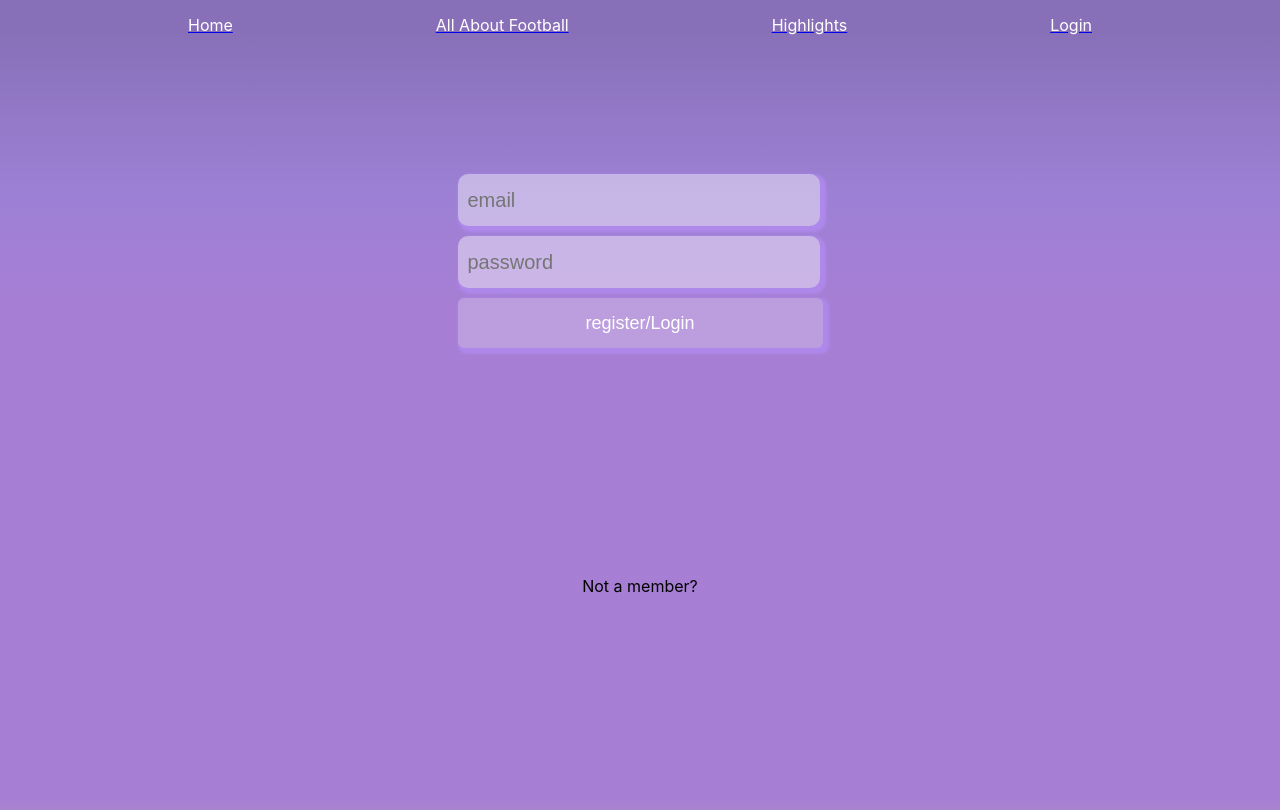
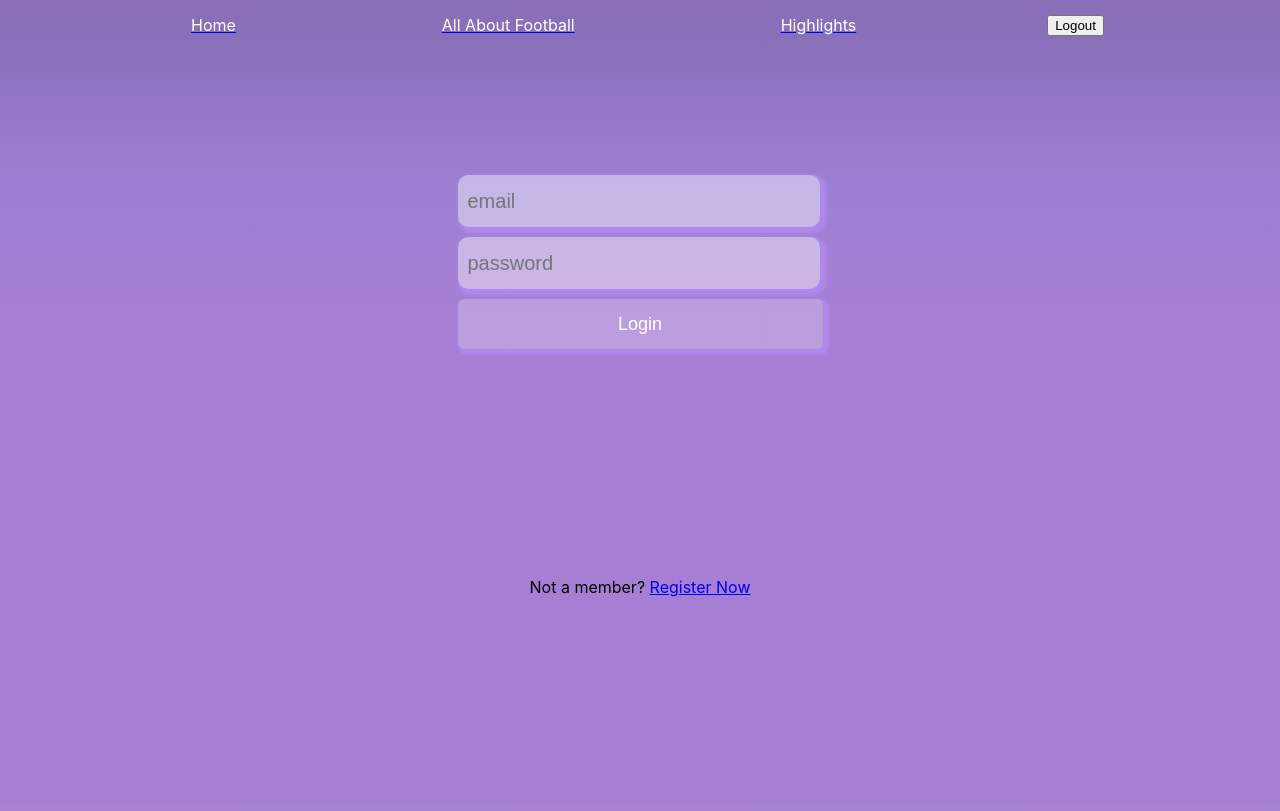
Before and after one commit to Ayush0054/football-social, a React (Vite) app: page /login in a window 1280 px wide. Built offline with nearby package versions, Linux system fonts and the light colour scheme; no server answers.

Commit message:
added login logut

```diff
--- a/src/App.jsx
+++ b/src/App.jsx
@@ -1,10 +1,8 @@
-import { useState } from 'react'
+import { useEffect, useState } from 'react'
 import { supabase } from './lib/client'
 // import { SupabaseClient } from '@supabase/supabase-js'
 import './App.css'
-// import Aaf from './components/aaf/aaf'
 import Navbar from './components/navbar/navbar'
-// import News from './components/highlights/highlights.jsx'
 import Highlights from './components/highlights/highlights.jsx'
 import Home from './components/home/home'
 import { Routes,Route } from 'react-router-dom'
@@ -13,19 +11,34 @@ import Login from './components/login/login'
 import Registration from './components/registeration/registration'
 function App() {
 
+ const [token, setToken] = useState(false)
+
+ if(token){
+   sessionStorage.setItem('token',JSON.stringify(token))
+ }
+
+ useEffect(() => {
+   if(sessionStorage.getItem('token')){
+     let data = JSON.parse(sessionStorage.getItem('token'))
+     setToken(data)
+   }
+
+ }, [])
   return (
     <div className="App">
 
      <Navbar/>
      <Routes>
         <Route path="/" element={ <Home/> } />
-        <Route path="highlights" element={ <Highlights/> } />
-        <Route path="post" element={ <Post/> } />
+      <Route path="/login" element={ <Login setToken={setToken} /> } />
+      <Route path="/register" element={ <Registration/> } />
       </Routes>
+      {token ?
       <Routes>
-      <Route path="/login" element={ <Login/> } />
-      <Route path="/register" element={ <Registration/> } />
+        <Route path="post" element={ <Post token={token} /> } />
+        <Route path="highlights" element={ <Highlights token={token} />  } />
      </Routes>
+     :""}
     </div>
   )
 }
--- a/src/components/login/login.jsx
+++ b/src/components/login/login.jsx
@@ -1,30 +1,41 @@
 import React, { useState } from 'react'
+import { Link, useNavigate } from 'react-router-dom';
 import { supabase } from '../../lib/client';
 import "./login.css"
-function Login() {
+function Login({setToken}) {
+  let navigate = useNavigate()
   const [email, setEmail] = useState("");
   const [password, setPassword] = useState("");
-  // const [name, setName] = useState("");
 
-const login = async(e) =>{
+const  login = async(e) =>{
   e.preventDefault();
-const { data, error } = await supabase.auth.signInWithPassword({
-  email: 'example@email.com',
-  password: 'example-password',
-})
+  try {
+const { data, error } = await supabase.auth.signInWithPassword(
+  {
+  email:email,
+  password:password,
+}
+);
+if (error) throw error
+console.log(data);
+setToken(data)
+navigate('/Post')
+  } catch (error) {
+    alert(error)
+  }
+}
 
-}
-  return (
+return (
     <div className='Page'>
         <div className="login">
         <form action="">
             <input type="email" value={email} onChange={(e) => setEmail(e.target.value)} placeholder='email'/>
             <input type="password" value={password} onChange={(e) => setPassword(e.target.value)}  placeholder='password' />
-            <button onClick={login}>register/Login</button>
+            <button onClick={login}>Login</button>
         </form>
         <p>
      Not a member?{" "}
-     {/* <span className='login_register' onClick={register}>Register Now</span> */}
+     <span className='login_register'> <Link to='/register'>Register Now</Link> </span>
      </p>
         </div>
     </div>
--- a/src/components/navbar/navbar.jsx
+++ b/src/components/navbar/navbar.jsx
@@ -6,6 +6,8 @@ import MenuIcon from '@mui/icons-material/Menu';
 import "./navbar.css"
 import { FontAwesomeIcon } from '@fortawesome/react-fontawesome';
 // import Home from './components/home/home'
+import { useNavigate } from 'react-router-dom'
+
 function myFunction() {
   var x = document.getElementById("myTopnav");
   if (x.className === "navbar") {
@@ -14,8 +16,17 @@ function myFunction() {
     x.className = "navbar";
   }
 }
-function Navbar() {
 
+function Navbar({token}) {
+  let navigate = useNavigate()
+
+
+  function handleLogout(){
+    sessionStorage.removeItem('token')
+    navigate('/')
+
+
+  }
   return (
     <div className='navbar' id="myTopnav">
      <Link to="/">
@@ -29,9 +40,11 @@ function Navbar() {
      <Link to="/highlights">
       <a className='news'>Highlights</a>
      </Link>
-     <Link to="/login">
+
+      <button onClick={handleLogout} >Logout</button>
+     {/* <Link to="/login">
       <a className='logins'>Login</a>
-     </Link>
+     </Link> */}
      {/* <a  class="icon" onclick="myFunction()">
      <MenuIcon fontSize='large' color='tertiary'/>
   </a> */}
--- a/src/components/post/feed/feed.css
+++ b/src/components/post/feed/feed.css
@@ -110,8 +110,16 @@ box-shadow: 3px 3px 3px 3px #9c7ecc;
     margin-bottom: 25px;
      padding-left: 20px;
     padding-right: 20px;
-  display: flex;
 
+
+}
+.all-contents{
+    display: flex;
+    padding-top: 25px;
+    /* padding-left: 20px;
+    padding-right: 20px;
+    padding-bottom: 25px; */
+    justify-content: space-between;
 }
 .image-text{
 
--- a/src/components/post/feed/feed.jsx
+++ b/src/components/post/feed/feed.jsx
@@ -5,7 +5,7 @@ import "./feed.css"
 import { supabase } from '../../../lib/client';
 import FlipMove from 'react-flip-move';
 import { motion } from "framer-motion";
-function Feed() {
+function Feed({token}) {
   const [image,setImage] = useState("");
   const [input , setInput] = React.useState("")
   const [post,setPost] = React.useState([])
@@ -98,8 +98,11 @@ function Feed() {
 
           {opinion.map((masti) => {
          return  <div className="main-content" key={masti.id}>
+           {/* <h2>{token.user.user_metadata.Name}</h2>  */}
+         <div className="all-contents">
        <h3 className='para' key={masti.id}>{masti.content}</h3>
         <img className='content-image' src={masti.images} alt="messi" key={masti.id} />
+         </div>
          </div>
           })}
         </FlipMove>
--- a/src/components/registeration/registration.jsx
+++ b/src/components/registeration/registration.jsx
@@ -1,4 +1,5 @@
 import React, { useState } from 'react'
+import { Link } from 'react-router-dom';
 import { supabase } from '../../lib/client';
 import "./registration.css"
 function Registration() {
@@ -15,7 +16,7 @@ function Registration() {
       password:password,
       options:{
         data:{
-          name:name
+          Name:name
         }
       }
     }
@@ -40,7 +41,7 @@ function Registration() {
         </form>
         <p>
      Already a member?{" "}
-     {/* <span className='login_register' onClick={register}>Login</span> */}
+     <span className='login_register' ><Link to='/login'>Login</Link> </span>
      </p>
         </div>
     </div>
```
